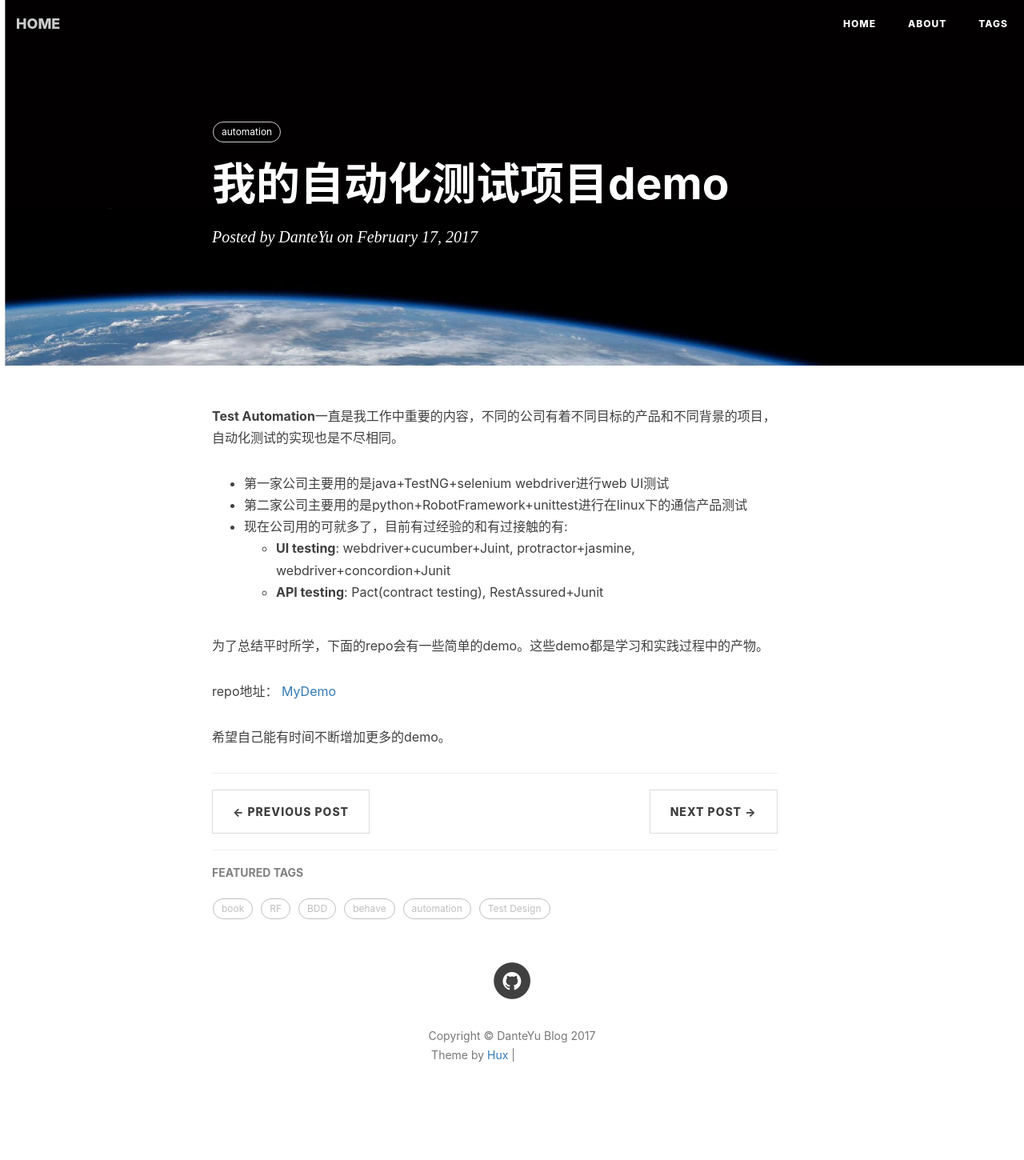
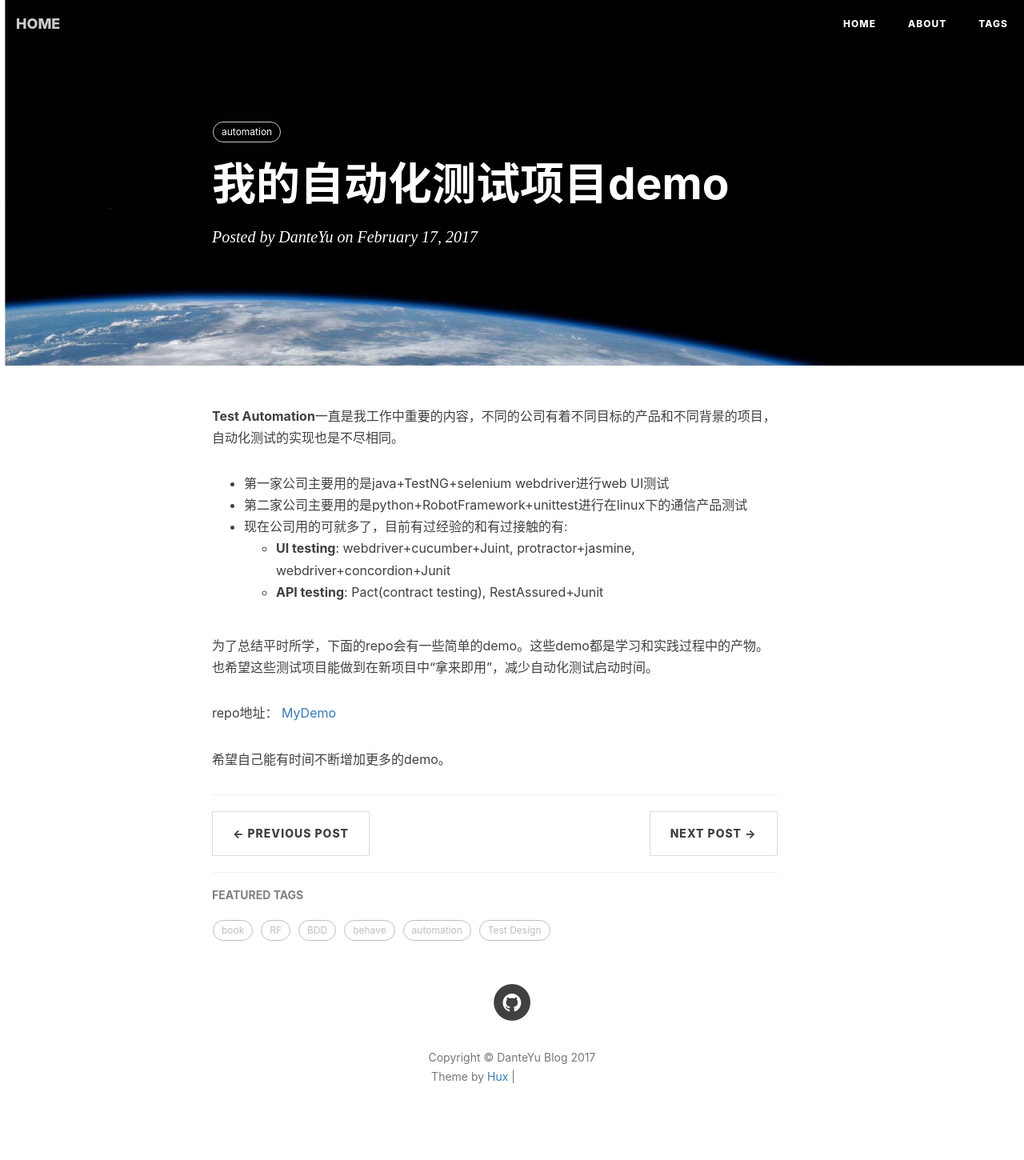
Before and after one commit to DanteYu/DanteYu.github.io, a Jekyll site: the page built from _posts/2017-04-26-myautomationproject.markdown, in a window 1280 px wide. Shown: the whole page at 80% size. Built offline with Jekyll 4.4.1, drawn with Linux system fonts in a browser that asks for light colours; nearby versions of some CDN libraries; comment, search, counter and statistics services are not loaded; before the commit the page ends 1423 px from its top, so only the background shows below that; grey boxes are pictures that could not be loaded.

Commit message:
add htpcm post

```diff
--- a/_posts/2017-04-26-myautomationproject.markdown
+++ b/_posts/2017-04-26-myautomationproject.markdown
@@ -16,7 +16,7 @@
 	- __UI testing__: webdriver+cucumber+Juint, protractor+jasmine, webdriver+concordion+Junit
 	- __API testing__: Pact(contract testing), RestAssured+Junit
 
-为了总结平时所学，下面的repo会有一些简单的demo。这些demo都是学习和实践过程中的产物。
+为了总结平时所学，下面的repo会有一些简单的demo。这些demo都是学习和实践过程中的产物。也希望这些测试项目能做到在新项目中“拿来即用”，减少自动化测试启动时间。
 
 repo地址： [MyDemo](https://github.com/DanteYu/Test_Automation_Demo)
 
--- a/_posts/2017-06-21-htsm.markdown
+++ b/_posts/2017-06-21-htsm.markdown
@@ -114,7 +114,7 @@
 
 * **使命 Mission**
 	* 描述： 测试人员和其服务对象需要就测试人员的任务达成一致意见
-	* 典型问题： 你的客户或是干系人是谁？谁能做出重要决定
+	* 典型问题： 你的客户或是干系人是谁？谁能做出重要决定？你知道你客户对你在项目上的期望是什么吗？
 
 * **信息 Information**
 	* 描述：测试需要的项目信息
```
Also changed, not shown: _posts/2017-07-13-htpcm.markdown (added, +23 -0 lines), README.md.
